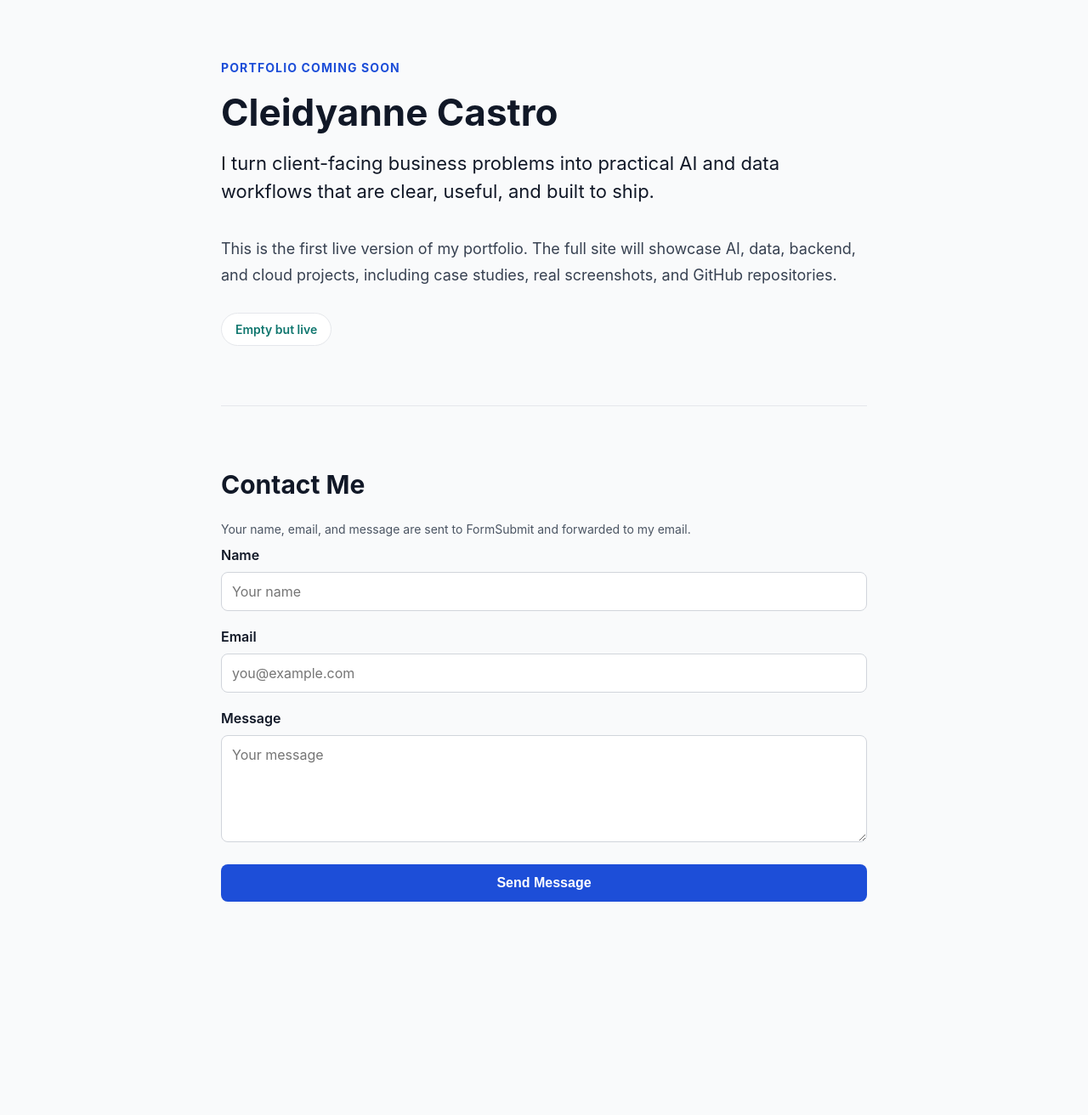
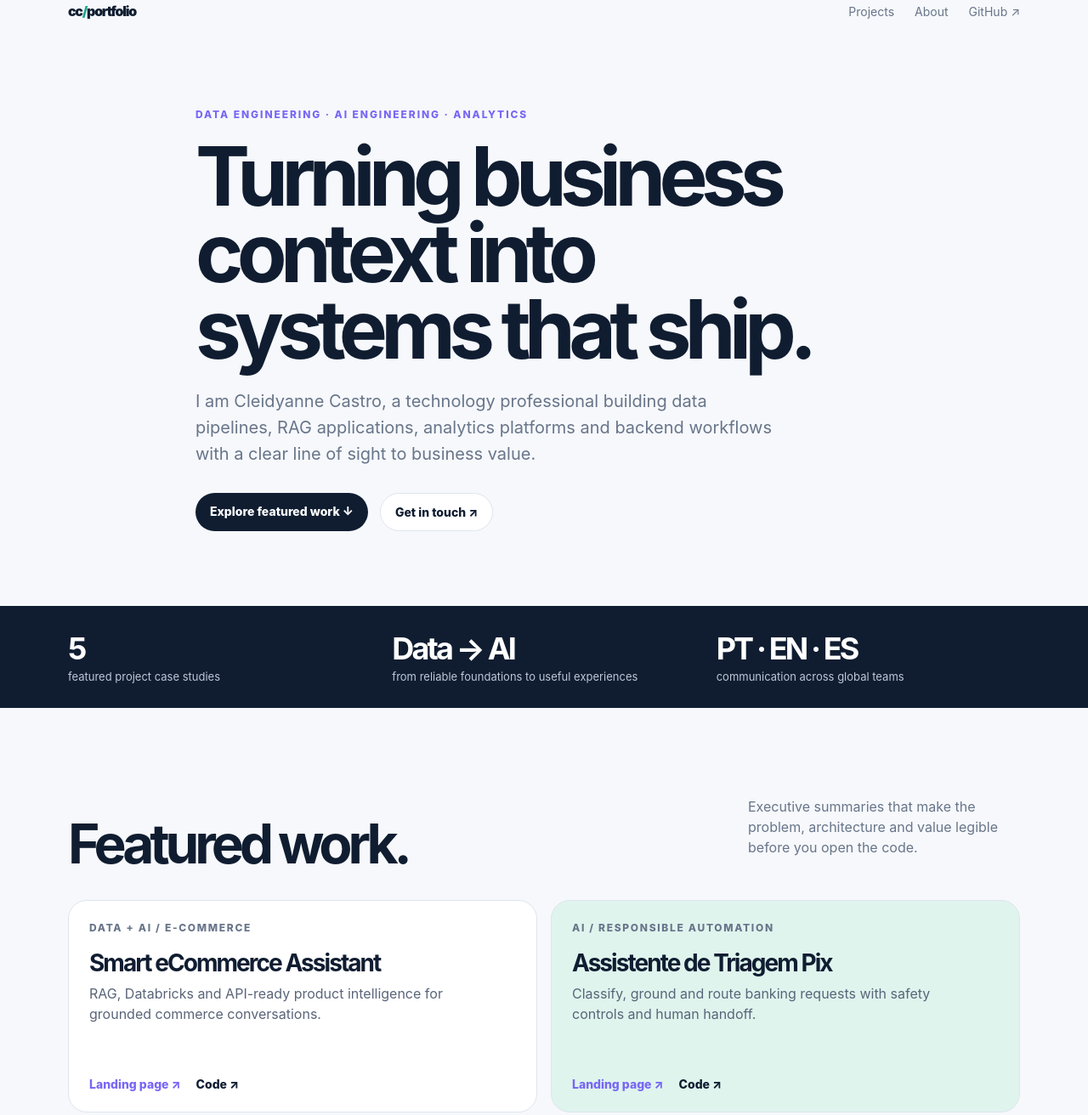
Before and after one commit to cleidyanne-castro/portfolio-week4-flyrank, a plain HTML site: page index.html in a window 1280 px wide. Shown: the part 25-1337 px from the top of the page at 85% size. Before the commit the page ends 1217 px from the top, so only its background shows below. Drawn offline with Linux system fonts and the light colour scheme.

Commit message:
Create project portfolio with executive landing page links

```diff
--- a/index.html
+++ b/index.html
@@ -1,221 +1,43 @@
-<!DOCTYPE html>
+<!doctype html>
 <html lang="en">
 <head>
-  <meta charset="UTF-8" />
-  <meta name="viewport" content="width=device-width, initial-scale=1.0" />
-  <title>Cleidyanne Castro | AI and Data Portfolio</title>
-
+  <meta charset="utf-8">
+  <meta name="viewport" content="width=device-width, initial-scale=1">
+  <title>Cleidyanne Castro | Data & AI Engineer</title>
+  <meta name="description" content="Executive portfolio of Cleidyanne Castro: data engineering, AI, analytics, backend and cloud projects.">
   <style>
-    body {
-      margin: 0;
-      font-family: Inter, Arial, sans-serif;
-      background: #F9FAFB;
-      color: #111827;
-    }
-
-    main {
-      max-width: 760px;
-      margin: 0 auto;
-      padding: 96px 24px;
-    }
-
-    .eyebrow {
-      color: #1D4ED8;
-      font-size: 14px;
-      font-weight: 700;
-      letter-spacing: 0.08em;
-      text-transform: uppercase;
-      margin-bottom: 20px;
-    }
-
-    h1 {
-      font-size: 44px;
-      line-height: 1.1;
-      margin: 0 0 20px;
-    }
-
-    h2 {
-      font-size: 30px;
-      margin-bottom: 24px;
-    }
-
-    p {
-      font-size: 18px;
-      line-height: 1.7;
-      color: #374151;
-      margin: 0 0 28px;
-    }
-
-    .claim {
-      font-size: 22px;
-      line-height: 1.5;
-      color: #111827;
-      margin-bottom: 36px;
-    }
-
-    .status {
-      display: inline-flex;
-      border: 1px solid #E5E7EB;
-      border-radius: 999px;
-      padding: 10px 16px;
-      color: #0F766E;
-      background: #FFFFFF;
-      font-size: 14px;
-      font-weight: 600;
-      margin-bottom: 70px;
-    }
-
-    #contact {
-      border-top: 1px solid #E5E7EB;
-      padding-top: 50px;
-    }
-
-    form {
-      display: flex;
-      flex-direction: column;
-      gap: 10px;
-    }
-
-    label {
-      font-weight: 600;
-      margin-top: 10px;
-    }
-
-    input,
-    textarea {
-      font-family: inherit;
-      font-size: 16px;
-      padding: 12px;
-      border: 1px solid #D1D5DB;
-      border-radius: 8px;
-      box-sizing: border-box;
-      width: 100%;
-      background: white;
-    }
-
-    textarea {
-      resize: vertical;
-    }
-
-    button {
-      margin-top: 16px;
-      padding: 13px 20px;
-      border: none;
-      border-radius: 8px;
-      background: #1D4ED8;
-      color: white;
-      font-size: 16px;
-      font-weight: 600;
-      cursor: pointer;
-    }
-
-    button:hover {
-      opacity: 0.9;
-    }
-
-    button:disabled {
-      cursor: wait;
-      opacity: 0.7;
-    }
-
-    .form-note,
-    #form-status {
-      font-size: 14px;
-      line-height: 1.5;
-      margin: 4px 0 0;
-    }
-
-    .form-note {
-      color: #4B5563;
-    }
-
-    #form-status {
-      color: #1D4ED8;
-      min-height: 21px;
-    }
+    :root{--ink:#101d31;--paper:#f6f8fb;--muted:#68758a;--line:#dfe5ee;--teal:#19a68d;--lav:#7867f5}
+    *{box-sizing:border-box}body{margin:0;background:var(--paper);color:var(--ink);font-family:Inter,ui-sans-serif,system-ui,-apple-system,"Segoe UI",sans-serif}a{color:inherit;text-decoration:none}.shell{width:min(1120px,calc(100% - 40px));margin:auto}
+    header{display:flex;justify-content:space-between;align-items:center;padding:28px 0}.logo{font-weight:900;letter-spacing:-.08em}.logo span{color:var(--teal)}header nav{display:flex;gap:24px;color:var(--muted);font-size:14px}
+    .hero{padding:76px 0 88px;max-width:820px}.eyebrow{color:var(--lav);font-size:12px;font-weight:800;letter-spacing:.16em;text-transform:uppercase}.hero h1{font-size:clamp(54px,8vw,96px);line-height:.94;letter-spacing:-.08em;margin:20px 0 24px}.hero p{font-size:20px;line-height:1.55;color:var(--muted);max-width:690px}.links{display:flex;flex-wrap:wrap;gap:14px;margin-top:30px}.button{display:inline-block;background:var(--ink);color:#fff;border-radius:999px;padding:13px 17px;font-weight:800;font-size:14px}.button.alt{background:#fff;color:var(--ink);border:1px solid var(--line)}
+    .proof{background:var(--ink);color:#fff}.proofgrid{display:grid;grid-template-columns:repeat(3,1fr);gap:24px;padding:28px 0}.proof strong{display:block;font-size:36px;letter-spacing:-.08em}.proof span{color:#bdc8d8;font-size:13px}
+    section{padding:88px 0}.sectionhead{display:flex;justify-content:space-between;gap:24px;align-items:end;margin-bottom:34px}.sectionhead h2{font-size:clamp(38px,5vw,64px);letter-spacing:-.08em;line-height:.98;margin:0}.sectionhead p{max-width:320px;color:var(--muted);line-height:1.5}.grid{display:grid;grid-template-columns:repeat(2,1fr);gap:16px}.card{background:#fff;border:1px solid var(--line);border-radius:22px;padding:24px;min-height:250px;display:flex;flex-direction:column;justify-content:space-between}.card:nth-child(2){background:#dff4ed}.card:nth-child(3){background:#e8e3ff}.card:nth-child(4){background:#e4efff}.card:nth-child(5){background:#edf2ce}.card .type{font-size:12px;text-transform:uppercase;letter-spacing:.14em;color:var(--muted);font-weight:800}.card h3{font-size:28px;line-height:1;letter-spacing:-.07em;margin:20px 0 10px}.card p{color:#596579;line-height:1.5;margin:0;max-width:440px}.card .cardlinks{display:flex;gap:18px;margin-top:28px;font-size:14px;font-weight:800}.card .cardlinks a:first-child{color:var(--lav)}
+    .about{background:var(--teal);border-radius:28px;padding:36px;display:flex;justify-content:space-between;gap:30px;align-items:end}.about h2{font-size:clamp(36px,5vw,66px);letter-spacing:-.08em;line-height:.95;margin:0;max-width:660px}.about p{max-width:300px;line-height:1.5;margin:0;color:#143f3c}.footer{padding:40px 0 50px;color:var(--muted);font-size:13px;display:flex;justify-content:space-between}
+    @media(max-width:760px){.shell{width:calc(100% - 30px)}header nav{display:none}.hero{padding:48px 0 64px}.proofgrid,.grid{grid-template-columns:1fr}.proofgrid{gap:16px}.section{padding:64px 0}.sectionhead{display:block}.sectionhead p{margin-top:18px}.about{display:block;padding:28px}.about p{margin-top:24px}.footer{display:block}.footer a{display:block;margin-top:8px}}
   </style>
 </head>
-
 <body>
+  <header class="shell"><a class="logo" href="https://github.com/cleidyanne-castro">cc<span>/</span>portfolio</a><nav><a href="#projects">Projects</a><a href="#about">About</a><a href="https://github.com/cleidyanne-castro">GitHub ↗</a></nav></header>
   <main>
-
-    <div class="eyebrow">Portfolio coming soon</div>
-
-    <h1>Cleidyanne Castro</h1>
-
-    <p class="claim">
-      I turn client-facing business problems into practical AI and data workflows
-      that are clear, useful, and built to ship.
-    </p>
-
-    <p>
-      This is the first live version of my portfolio. The full site will showcase
-      AI, data, backend, and cloud projects, including case studies, real screenshots,
-      and GitHub repositories.
-    </p>
-
-    <div class="status">Empty but live</div>
-
-    <section id="contact">
-      <h2>Contact Me</h2>
-      <p class="form-note">Your name, email, and message are sent to FormSubmit and forwarded to my email.</p>
-
-      <form
-        id="contact-form"
-        action="https://formsubmit.co/annecbs93@gmail.com"
-        method="POST"
-      >
-        <input type="hidden" name="_subject" value="Portfolio Contact">
-        <input type="hidden" name="_captcha" value="false">
-        <input type="hidden" name="_template" value="table">
-        <input type="text" name="_honey" tabindex="-1" autocomplete="off" style="display:none">
-
-        <label for="name">Name</label>
-        <input
-          type="text"
-          id="name"
-          name="name"
-          placeholder="Your name"
-          autocomplete="name"
-          required
-        >
-
-        <label for="email">Email</label>
-        <input
-          type="email"
-          id="email"
-          name="email"
-          placeholder="you@example.com"
-          autocomplete="email"
-          required
-        >
-
-        <label for="message">Message</label>
-        <textarea
-          id="message"
-          name="message"
-          rows="5"
-          placeholder="Your message"
-          required
-        ></textarea>
-
-        <button type="submit" id="submit-button">Send Message</button>
-        <p id="form-status" role="status" aria-live="polite"></p>
-      </form>
+    <section class="shell hero">
+      <div class="eyebrow">Data engineering · AI engineering · analytics</div>
+      <h1>Turning business context into systems that ship.</h1>
+      <p>I am Cleidyanne Castro, a technology professional building data pipelines, RAG applications, analytics platforms and backend workflows with a clear line of sight to business value.</p>
+      <div class="links"><a class="button" href="#projects">Explore featured work ↓</a><a class="button alt" href="mailto:annecbs93@gmail.com">Get in touch ↗</a></div>
     </section>
-
+    <div class="proof"><div class="shell proofgrid"><div><strong>5</strong><span>featured project case studies</span></div><div><strong>Data → AI</strong><span>from reliable foundations to useful experiences</span></div><div><strong>PT · EN · ES</strong><span>communication across global teams</span></div></div></div>
+    <section id="projects" class="shell">
+      <div class="sectionhead"><h2>Featured work.</h2><p>Executive summaries that make the problem, architecture and value legible before you open the code.</p></div>
+      <div class="grid">
+        <article class="card"><div><div class="type">Data + AI / E-commerce</div><h3>Smart eCommerce Assistant</h3><p>RAG, Databricks and API-ready product intelligence for grounded commerce conversations.</p></div><div class="cardlinks"><a href="https://cleidyanne-castro.github.io/ecommerce-rag-chatbot/">Landing page ↗</a><a href="https://github.com/cleidyanne-castro/ecommerce-rag-chatbot">Code ↗</a></div></article>
+        <article class="card"><div><div class="type">AI / Responsible automation</div><h3>Assistente de Triagem Pix</h3><p>Classify, ground and route banking requests with safety controls and human handoff.</p></div><div class="cardlinks"><a href="https://cleidyanne-castro.github.io/aws-digital-bank-triage-assistant/">Landing page ↗</a><a href="https://github.com/cleidyanne-castro/aws-digital-bank-triage-assistant">Code ↗</a></div></article>
+        <article class="card"><div><div class="type">Data engineering / Databricks</div><h3>BCB Interest & Inflation Pipeline</h3><p>A Medallion lakehouse turning SELIC and IPCA series into trusted economic metrics.</p></div><div class="cardlinks"><a href="https://cleidyanne-castro.github.io/bcb-databricks-case/">Landing page ↗</a><a href="https://github.com/cleidyanne-castro/bcb-databricks-case">Code ↗</a></div></article>
+        <article class="card"><div><div class="type">AI engineering / RAG</div><h3>Clinical RAG Assistant</h3><p>Local-first document retrieval that keeps clinical answers grounded and cited.</p></div><div class="cardlinks"><a href="https://cleidyanne-castro.github.io/bloodpressure-rag-assistant/">Landing page ↗</a><a href="https://github.com/cleidyanne-castro/bloodpressure-rag-assistant">Code ↗</a></div></article>
+        <article class="card"><div><div class="type">Analytics engineering / Business</div><h3>LH Nautical Lighthouse</h3><p>Operational data transformed into dashboards, forecast, recommendation and decisions.</p></div><div class="cardlinks"><a href="https://cleidyanne-castro.github.io/lh-nautical-lighthouse/">Landing page ↗</a><a href="https://github.com/cleidyanne-castro/lh-nautical-lighthouse">Code ↗</a></div></article>
+      </div>
+    </section>
+    <section id="about" class="shell"><div class="about"><h2>Clear systems. Useful outcomes. Responsible AI.</h2><p>I bring customer-facing experience, technical curiosity and a practical instinct for translating ambiguity into work that teams can understand and use.</p></div></section>
   </main>
-
-  <script>
-    const form = document.getElementById("contact-form");
-    const button = document.getElementById("submit-button");
-    const status = document.getElementById("form-status");
-
-    form.addEventListener("submit", () => {
-      button.disabled = true;
-      button.textContent = "Sending...";
-      status.textContent = "Sending your message through FormSubmit.";
-    });
-  </script>
+  <footer class="shell footer"><span>Cleidyanne Castro · Data & AI Engineer</span><a href="https://www.linkedin.com/in/cleidyanne-castro-pereira-612506160/">LinkedIn ↗</a></footer>
 </body>
 </html>
```
